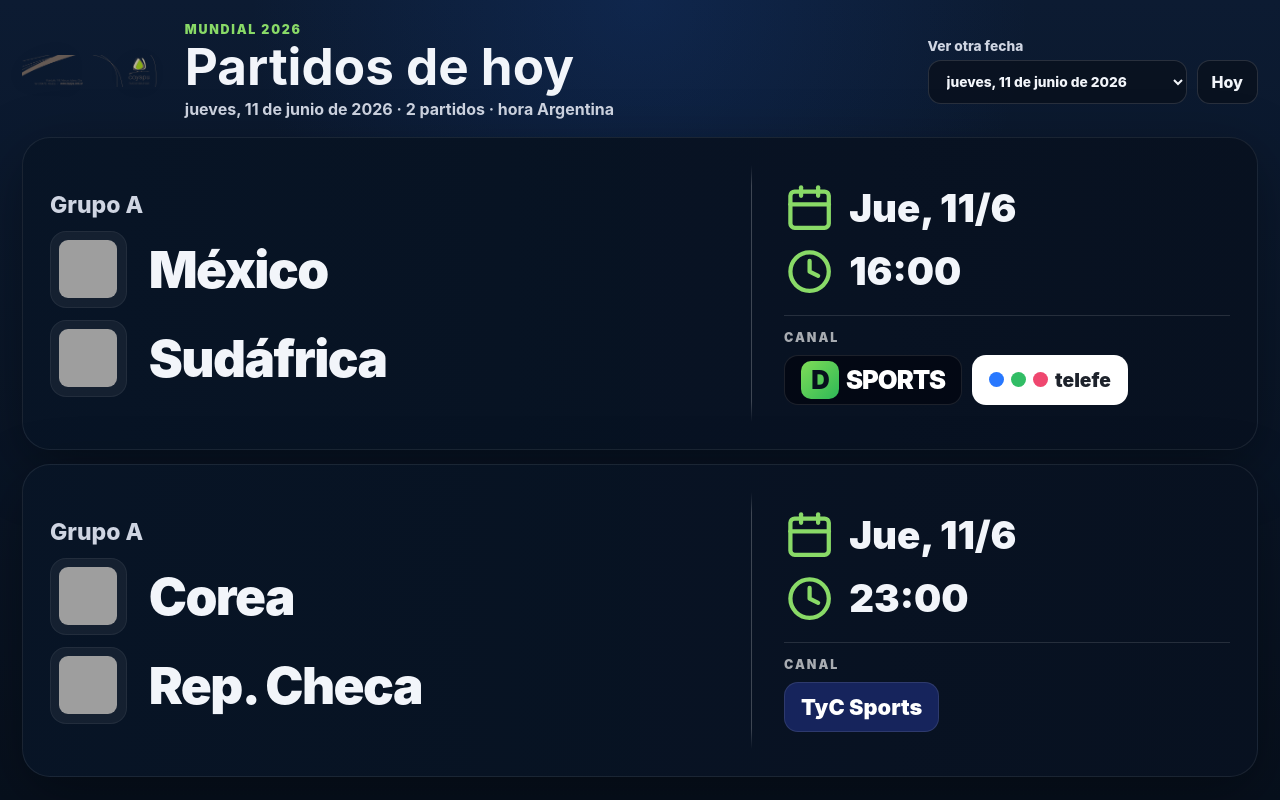
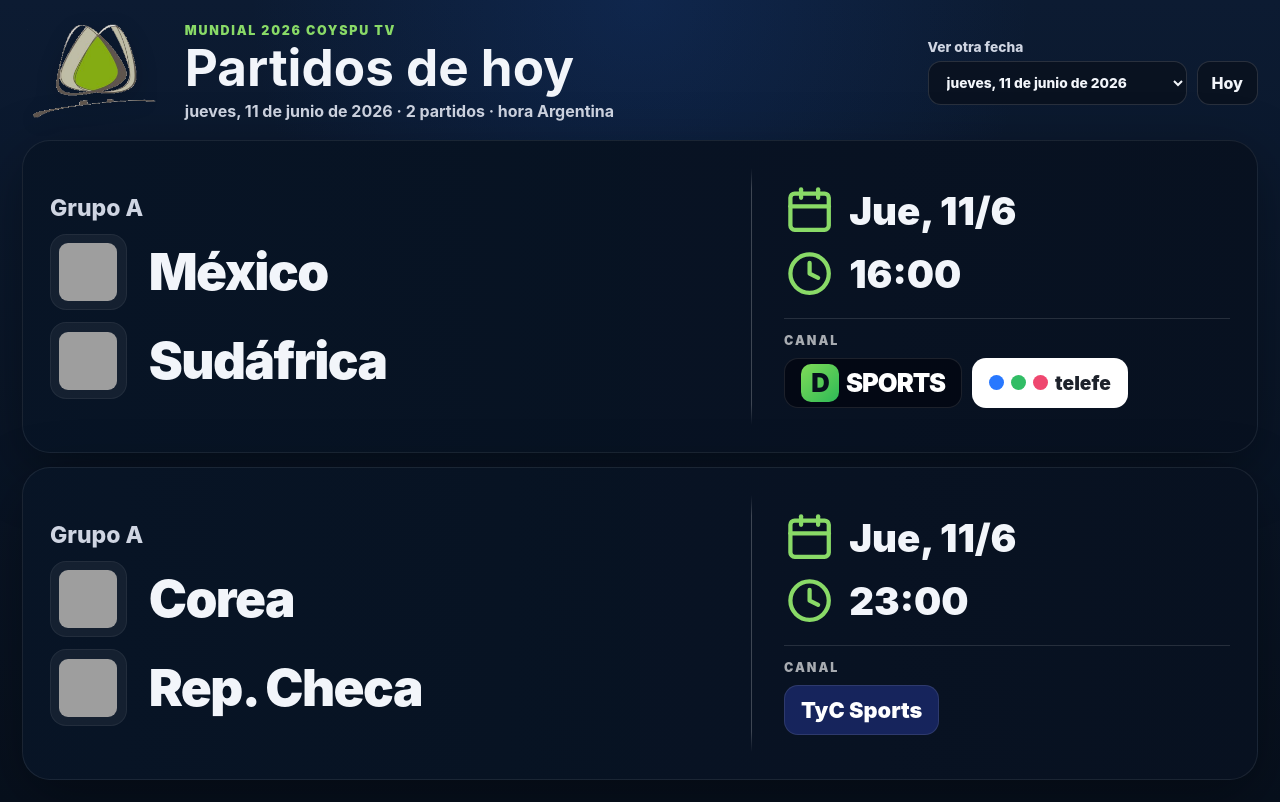
Before and after one commit to fedeRealoded/AppMundial, a plain HTML site: page index.html in a window 1280 px wide. Drawn offline with Linux system fonts and the light colour scheme; grey boxes are pictures that could not be loaded.

Commit message:
Update logo and eyebrow text in index.html

```diff
--- a/index.html
+++ b/index.html
@@ -11,9 +11,9 @@
   <main class="wrapper">
     <section class="topbar" aria-label="Controles de fecha">
       <div class="brand-block">
-        <img class="coyspu-logo" src="MEMBRETETransparente2480.png" alt="COYSPU" />
+        <img class="coyspu-logo" src="LogoCoyspu378.png" alt="COYSPU" />
         <div>
-          <p class="eyebrow">Mundial 2026</p>
+          <p class="eyebrow">Mundial 2026 COYSPU TV</p>
           <h1>Partidos de hoy</h1>
           <p id="dateStatus" class="date-status"></p>
         </div>
```
